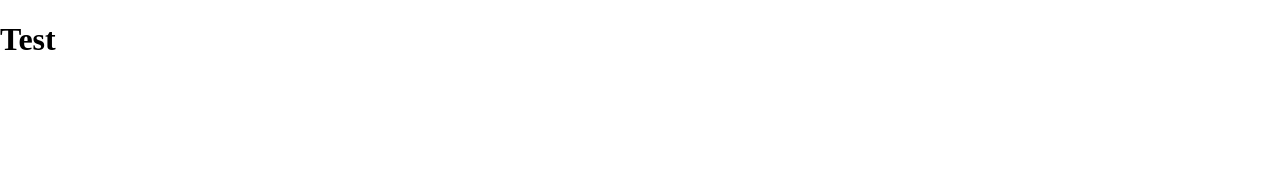
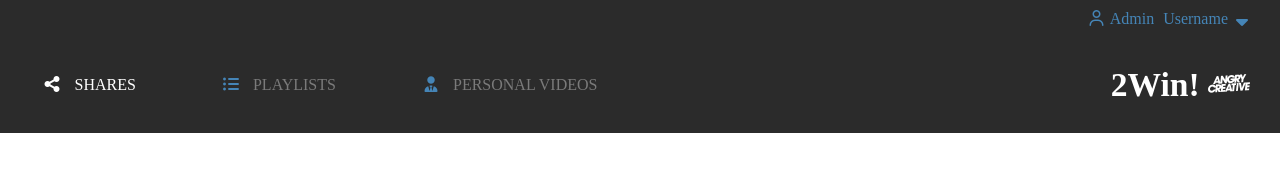
Before and after one commit to marcusp619/mp-comp-challenge-2, a plain HTML site: page index.html in a window 1280 px wide. Drawn offline with nearby package versions, Linux system fonts and the light colour scheme.

Commit message:
added header with user and menu

```diff
--- /dev/null
+++ b/css/styles.css
@@ -0,0 +1,71 @@
+
+/*======BASE======*/
+body {
+  margin: 0;
+}
+/*=====LAYOUT=====*/
+a {
+  color: #fff;
+  text-decoration: none;
+}
+
+.active .fas {
+  color: #fff;
+}
+
+.fa .far {
+  font-size: 25px;
+}
+
+header {
+  background-color: rgb(43, 43, 43);
+  color: #fff;
+  display: grid;
+  grid-template-columns: repeat(2, 1fr);
+  grid-template-rows: 1fr;
+}
+
+.logo {
+  font-size: 1.4rem;
+  grid-column: -2;
+  grid-row: 2;
+  justify-self: end;
+  margin-right: 30px;
+}
+
+.menu {
+  display: flex;
+  grid-column: 1;
+  grid-row: 2;
+  align-self: center;
+  justify-content: space-around;
+}
+
+.menu a {
+  color: rgb(122, 122, 122);
+}
+
+.menu .active {
+  color: #fff;
+}
+
+.fas {
+  color: rgb(69, 133, 183);
+  margin-right: 8px;
+}
+
+.user-admin {
+  grid-column: 2;
+  grid-row: 1;
+  justify-self: end;
+  margin: 10px 15px;
+}
+
+.user-admin a {
+  margin-right: 5px;
+  color: rgb(69, 133, 183);
+}
+
+/*=====MODULE=====*/
+/*======STATE=====*/
+/*======THEME=====*/
--- a/index.html
+++ b/index.html
@@ -6,9 +6,23 @@
     <title>Static Comp 2</title>
     <meta name="viewport" content="width=device-width, initial-scale=1">
     <link rel="stylesheet" href="node_modules/normalize.css">
-  <link rel="stylesheet" type="text/css" media="screen" href="styles.css" />
+    <link rel="stylesheet" href="/node_modules/@fortawesome/fontawesome-free/css/all.css">
+    <link rel="stylesheet" type="text/css" media="screen" href="css/styles.css" />
   </head>
   <body>
-    <h1>Test</h1>
+    <header>
+      <nav class="user-admin">
+        <a href="#"><i class="far fa-user"></i> Admin</a>
+        <a href="#">Username <i class="fas fa-sort-down"></i></a>
+      </nav>
+      <nav class="menu">
+        <a href="#" class="active"><i class="fas fa-share-alt"></i> SHARES</a>
+        <a href="#"><i class="fas fa-list-ul"></i> PLAYLISTS</a>
+        <a href="#"><i class="fas fa-user-tie"></i> PERSONAL VIDEOS</a>
+      </nav>
+      <div class="logo">
+        <h2>2Win! <i class="fab fa-angrycreative"></i></h2>
+      </div>
+    </header>
   </body>
 </html>
```
Also changed, not shown: package-lock.json, styles.css (deleted). Lines whose indentation alone changed are shown as unchanged.
